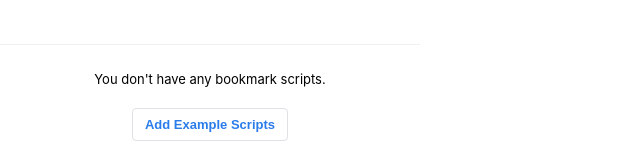
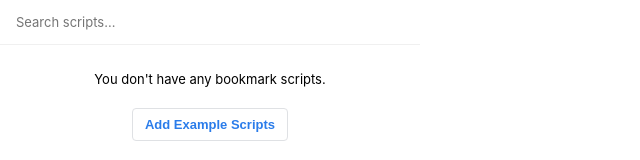
Before and after one commit to anthonyec/powerlet, a React app: page / in a window 1280 px wide. Shown: the top 160 px of the page, without its empty margins (0-640 px from the left). Built offline with nearby package versions, Linux system fonts and the light colour scheme; no server answers.

Commit message:
Add placeholder text

```diff
--- a/src/popup/app.jsx
+++ b/src/popup/app.jsx
@@ -126,6 +126,7 @@ export default function App() {
         autocorrect="off"
         autocapitalize="off"
         spellcheck="false"
+        placeholder="Search scripts…"
       />
 
       {bookmarklets.length !== 0 && (
```
